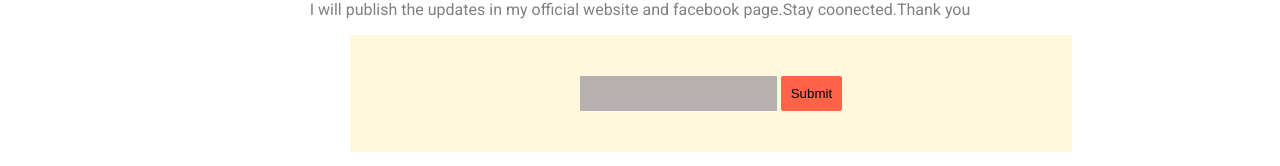
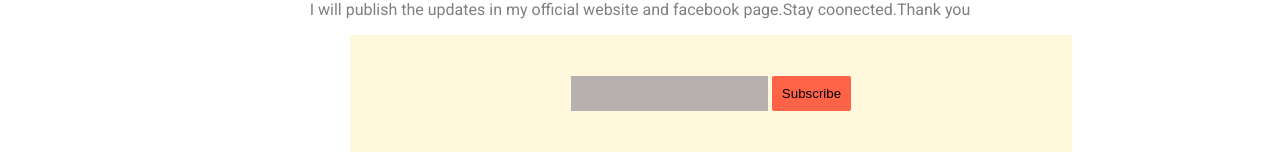
Before and after one commit to SadiaSultanaDia/Donate-Today, a plain HTML site: page index.html in a window 1280 px wide. Shown: the part 3028-3194 px from the top of the page. Drawn offline with Linux system fonts and the light colour scheme.

Commit message:
Update index.html

```diff
--- a/index.html
+++ b/index.html
@@ -131,7 +131,7 @@
         <section class="contact-us">
             <div class="form">
                 <input class="email-color" type="email" name="email" id="@">
-                <input class="submit-color" type="submit" name="submit">
+                <button class="submit-color">Subscribe</button
             </div>
         </section>
 </body>
```
